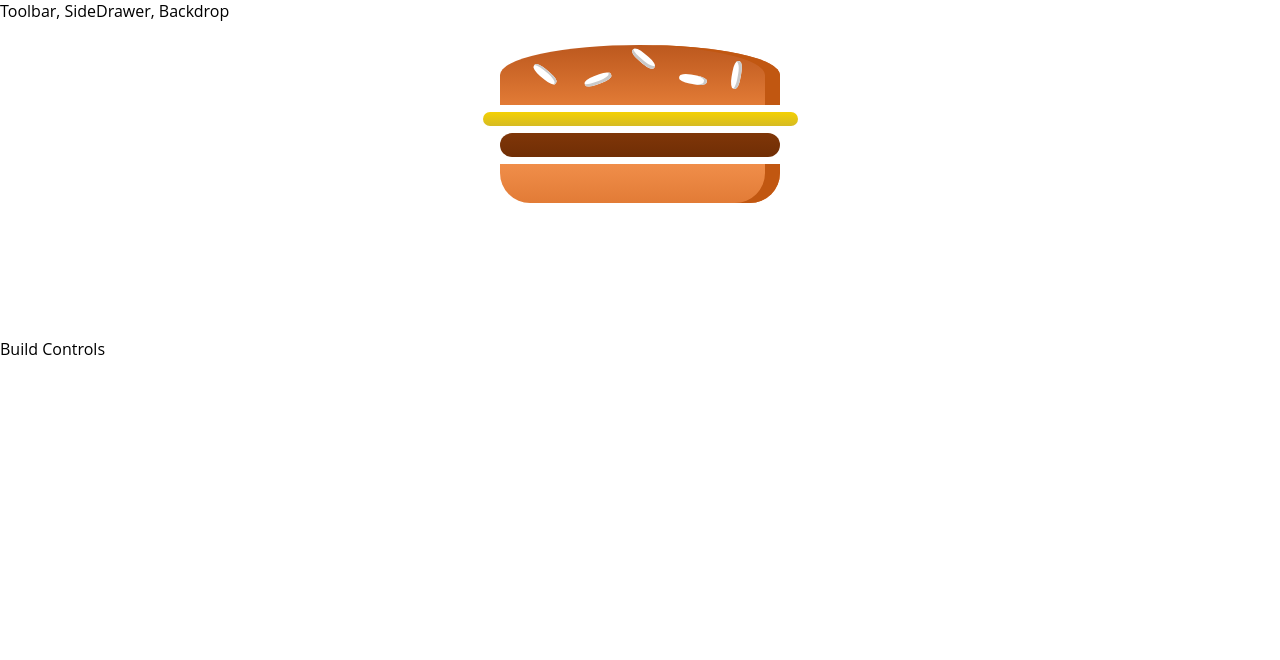
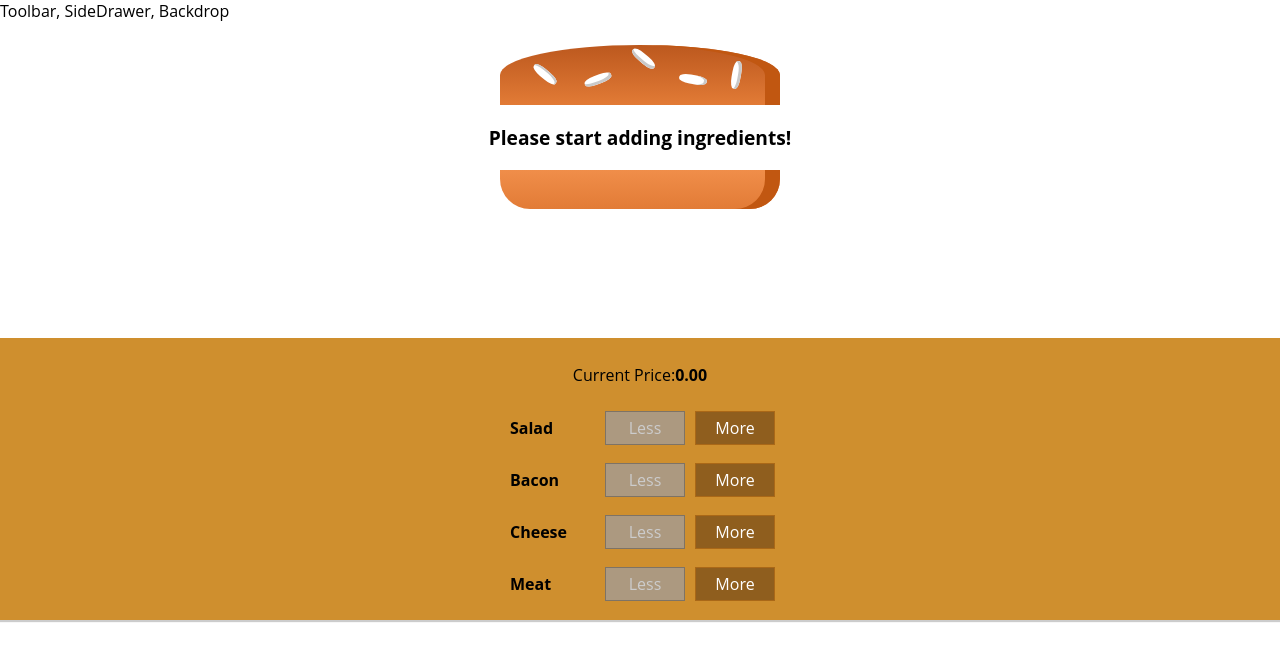
Before and after one commit to Sleyter2616/BurgerBuilder, a React app: page / in a window 1280 px wide. Shown: the top 660 px of the page. Built offline with nearby package versions, Linux system fonts and the light colour scheme.

Commit message:
Fully caught up to where I was on project

```diff
--- /dev/null
+++ b/src/components/Burger/BuildControls/BuildControl/BuildControl.css
@@ -0,0 +1,58 @@
+.BuildControl {
+	display: flex;
+	justify-content: space-between;
+	align-items: center;
+	margin: 5px 0;
+}
+
+.BuildControl button {
+	display: block;
+	font: inherit;
+	padding: 5px;
+	margin: 0 5px;
+	width: 80px;
+	border: 1px solid #aa6817;
+	cursor: pointer;
+	outline: none;
+}
+
+.BuildControl button:disabled {
+	background-color: #ac9980;
+	border: 1px solid #7e7365;
+	color: #ccc;
+	cursor: default;
+}
+
+.BuildControl button:hover:disabled {
+	background-color: #ac9980;
+	color: #ccc;
+	cursor: not-allowed;
+}
+
+.Label {
+	padding: 10px;
+	font-weight: bold;
+	width: 80px;
+}
+
+.BuildControl .Less {
+	background-color: #d39952;
+	color: white;
+}
+
+.BuildControl .More {
+	background-color: #8f5e1e;
+	color: white;
+}
+
+.BuildControl .Less:hover,
+.BuildControl .Less:active {
+	background-color: #daa972;
+	color: white;
+}
+
+.BuildControl .More:hover,
+.BuildControl .More:active {
+	background-color: #99703f;
+	color: white;
+}
--- /dev/null
+++ b/src/components/Burger/BuildControls/BuildControl/BuildControl.js
@@ -0,0 +1,20 @@
+import React from "react";
+import classes from "./BuildControl.css";
+
+const buildControl = (props) => (
+	<div className={classes.BuildControl}>
+		<div className={classes.Label}>{props.label}</div>
+
+		<button
+			className={classes.Less}
+			onClick={props.removed}
+			disabled={props.disabled}
+		>
+			Less
+		</button>
+		<button className={classes.More} onClick={props.added}>
+			More
+		</button>
+	</div>
+);
+export default buildControl;
--- /dev/null
+++ b/src/components/Burger/BuildControls/BuildControls.css
@@ -0,0 +1,10 @@
+.BuildControls {
+	width: 100%;
+	background-color: #cf8f2e;
+	display: flex;
+	flex-flow: column;
+	align-items: center;
+	box-shadow: 0 2px 1px #ccc;
+	margin: auto;
+	padding: 10px 0;
+}
--- /dev/null
+++ b/src/components/Burger/BuildControls/BuildControls.js
@@ -0,0 +1,27 @@
+import React from "react";
+import classes from "./BuildControls.css";
+import BuildControl from "./BuildControl/BuildControl";
+
+const controls = [
+	{label: "Salad", type: "salad"},
+	{label: "Bacon", type: "bacon"},
+	{label: "Cheese", type: "cheese"},
+	{label: "Meat", type: "meat"},
+];
+const buildControls = (props) => (
+	<div className={classes.BuildControls}>
+		<p>
+			Current Price:<strong>{props.price.toFixed(2)}</strong>{" "}
+		</p>
+		{controls.map((ctrl) => (
+			<BuildControl
+				key={ctrl.label}
+				label={ctrl.label}
+				added={() => props.ingredientAdded(ctrl.type)}
+				removed={() => props.ingredientRemoved(ctrl.type)}
+				disabled={props.disabled[ctrl.type]}
+			/>
+		))}
+	</div>
+);
+export default buildControls;
--- a/src/components/Burger/Burger.js
+++ b/src/components/Burger/Burger.js
@@ -2,11 +2,22 @@
 import classes from "./Burger.css";
 import BurgerIngredient from "./BurgerIngredient/BurgerIngredient";
 const burger = (props) => {
+	let trasnformedIngredients = Object.keys(props.ingredients)
+		.map((igKey) => {
+			return [...Array(props.ingredients[igKey])].map((_, i) => {
+				return <BurgerIngredient key={igKey + i} type={igKey} />;
+			});
+		})
+		.reduce((arr, el) => {
+			return arr.concat(el);
+		}, []);
+	if (trasnformedIngredients.length === 0) {
+		trasnformedIngredients = <p>Please start adding ingredients!</p>;
+	}
 	return (
 		<div className={classes.Burger}>
 			<BurgerIngredient type="bread-top" />
-			<BurgerIngredient type="cheese" />
-			<BurgerIngredient type="meat" />
+			{trasnformedIngredients}
 			<BurgerIngredient type="bread-bottom" />
 		</div>
 	);
--- a/src/containers/BurgerBuilder/BurgerBuilder.js
+++ b/src/containers/BurgerBuilder/BurgerBuilder.js
@@ -1,12 +1,65 @@
 import React, {Component} from "react";
 import Auxillary from "../../hoc/Auxillary";
 import Burger from "../../components/Burger/Burger";
+import BuildControls from "../../components/Burger/BuildControls/BuildControls";
+
+const INGREDIENT_PRICES = {
+	salad: 0.5,
+	cheese: 0.4,
+	meat: 1.3,
+	bacon: 0.7,
+};
 class BurgerBuilder extends Component {
+	state = {
+		ingredients: {
+			salad: 0,
+			bacon: 0,
+			cheese: 0,
+			meat: 0,
+		},
+		totalPrice: 0,
+	};
+	addIngredientHandler = (type) => {
+		const oldCount = this.state.ingredients[type];
+		const updatedCount = oldCount + 1;
+		const updatedIngredients = {
+			...this.state.ingredients,
+		};
+		updatedIngredients[type] = updatedCount;
+		const priceAddition = INGREDIENT_PRICES[type];
+		const oldPrice = this.state.totalPrice;
+		const newPrice = oldPrice + priceAddition;
+		this.setState({totalPrice: newPrice, ingredients: updatedIngredients});
+	};
+	removeIngredientHandler = (type) => {
+		const oldCount = this.state.ingredients[type];
+		if (oldCount <= 0) return;
+		const updatedCount = oldCount - 1;
+		const updatedIngredients = {
+			...this.state.ingredients,
+		};
+		updatedIngredients[type] = updatedCount;
+		const priceSubtraction = INGREDIENT_PRICES[type];
+		const oldPrice = this.state.totalPrice;
+		const newPrice = oldPrice - priceSubtraction;
+		this.setState({totalPrice: newPrice, ingredients: updatedIngredients});
+	};
 	render() {
+		const disabledInfo = {
+			...this.state.ingredients,
+		};
+		for (let key in disabledInfo) {
+			disabledInfo[key] = disabledInfo[key] <= 0;
+		}
 		return (
 			<Auxillary>
-				<Burger />
-				<div>Build Controls</div>
+				<Burger ingredients={this.state.ingredients} />
+				<BuildControls
+					ingredientAdded={this.addIngredientHandler}
+					ingredientRemoved={this.removeIngredientHandler}
+					disabled={disabledInfo}
+					price={this.state.totalPrice}
+				/>
 			</Auxillary>
 		);
 	}
```
